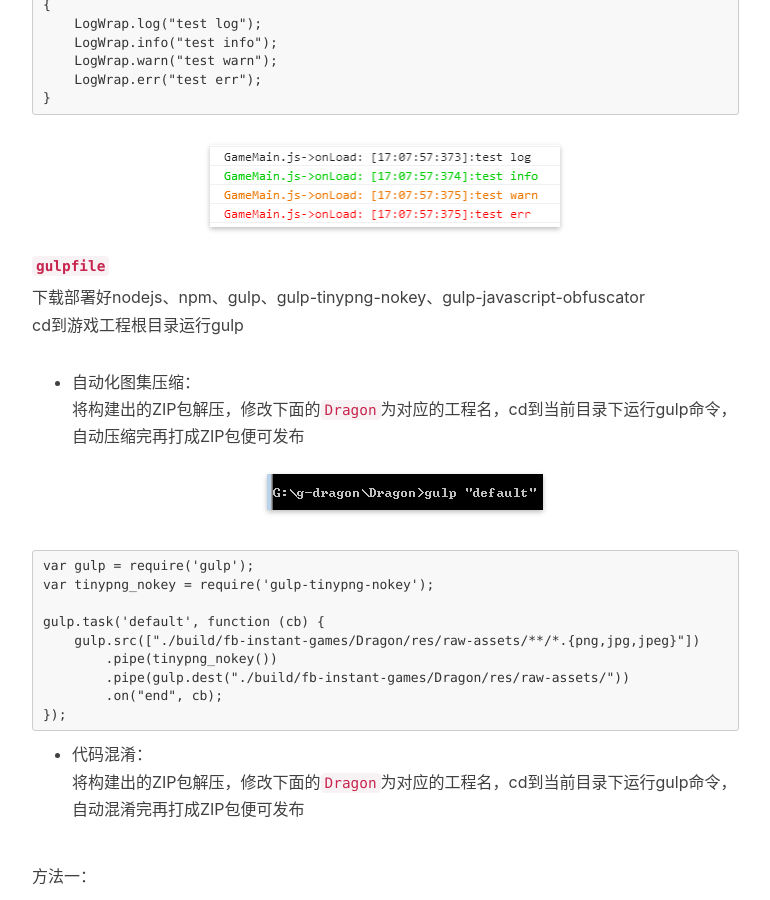
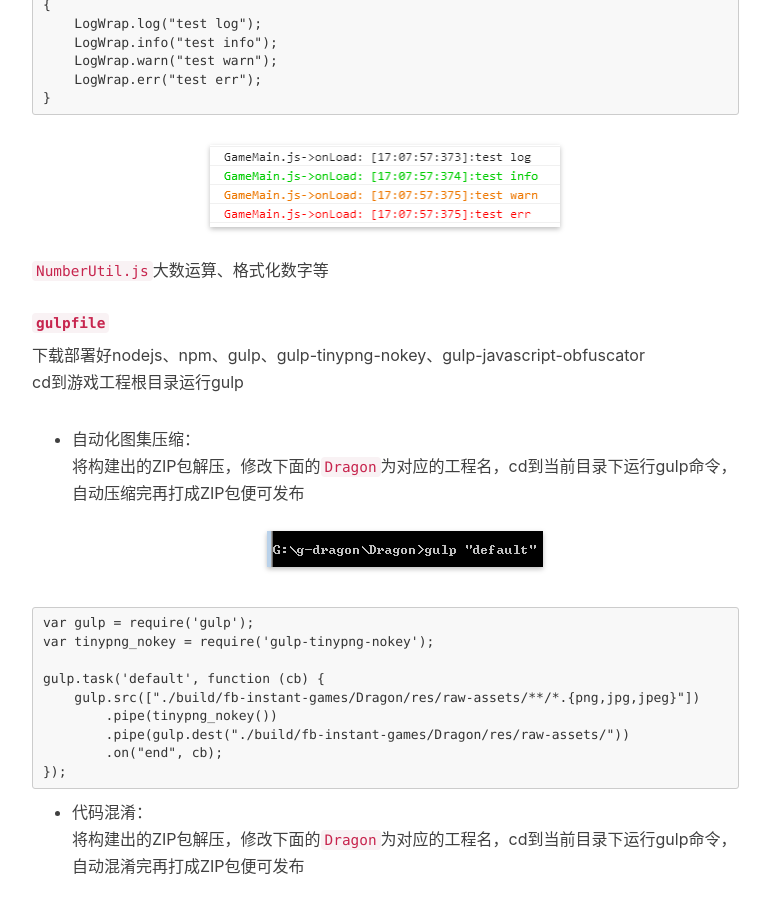
Before and after one commit to huangx916/huangx916.github.io, a Jekyll site: the page built from _posts/2019-01-01-gameplayframework.markdown, in a window 1280 px wide and 900 px high, scrolled down 4234 px. Shown: the whole window, without its empty margins (233-1003 px from the left). Built offline with Jekyll 4.4.1, drawn with Linux system fonts in a browser that asks for light colours; nearby versions of some CDN libraries; comment, search, counter and statistics services are not loaded.

Commit message:
Update 2019-01-01-gameplayframework.markdown

````diff
--- a/_posts/2019-01-01-gameplayframework.markdown
+++ b/_posts/2019-01-01-gameplayframework.markdown
@@ -92,6 +92,7 @@ onLoad()
 ```
 <img class="shadow" src="/img/in-post/gpfw/3.png" width="350">
 
+`NumberUtil.js`大数运算、格式化数字等
 
 ###### `gulpfile`
 下载部署好nodejs、npm、gulp、gulp-tinypng-nokey、gulp-javascript-obfuscator
````
